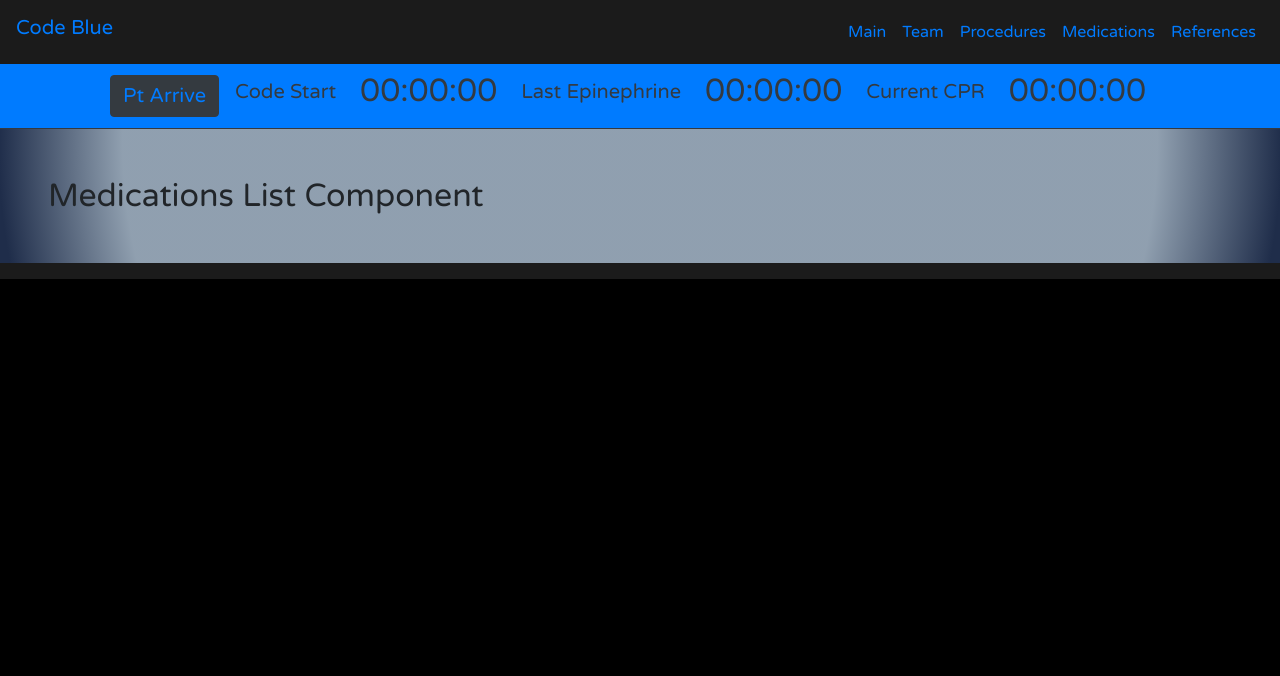
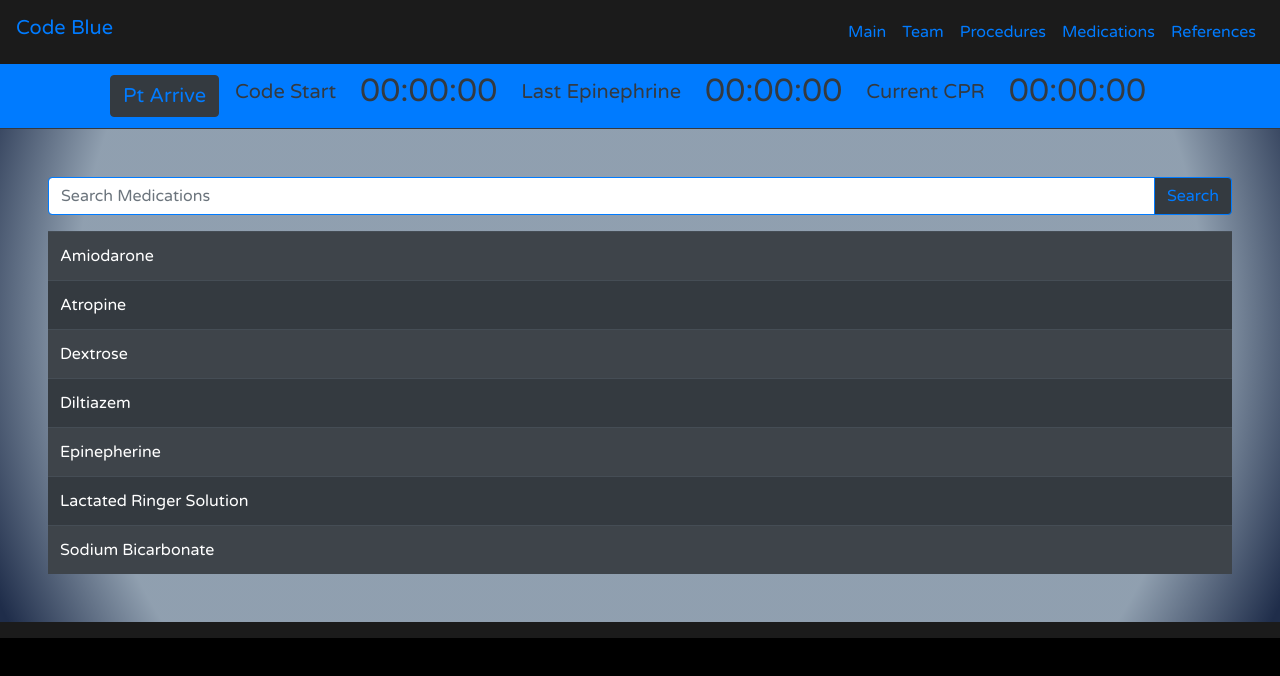
Before and after one commit to pyRN/code-blue, a React (Create React App) app: page /meds in a window 1280 px wide. Shown: the top 676 px of the page. Built offline with nearby package versions, Linux system fonts and the light colour scheme.

Commit message:
Styled and added medications to medicationListComponent

```diff
--- a/src/components/MedicationsListComponent.jsx
+++ b/src/components/MedicationsListComponent.jsx
@@ -1,12 +1,35 @@
 import React, { Component } from 'react'
 
 class MedicationsListComponent extends Component {
-    state = {  }
+    state = {
+        medications: [
+            "Amiodarone",
+            "Atropine",
+            "Dextrose",
+            "Diltiazem",
+            "Epinepherine",
+            "Lactated Ringer Solution",
+            "Sodium Bicarbonate"
+        ]
+    }
     render() {
         return (
             <div className="m-5">
-                <h2>Medications List Component
-                </h2>
+                <div class="input-group mb-3">
+                    <input type="text" className="form-control border-primary" placeholder="Search Medications" aria-label="Search Procedures"/>
+                    <div class="input-group-append">
+                        <button className="text-Primary bg-dark btn btn-outline-primary btn-block" id="basic-addon2">Search</button>
+                    </div>
+                </div>
+                <table className="table table-dark table-striped">
+                    <tbody>
+                        {this.state.medications.map((item) =>
+                            <tr>
+                                <td>{item}</td>
+                            </tr>
+                        )}
+                    </tbody>
+                </table>
             </div>
         );
     }
```
